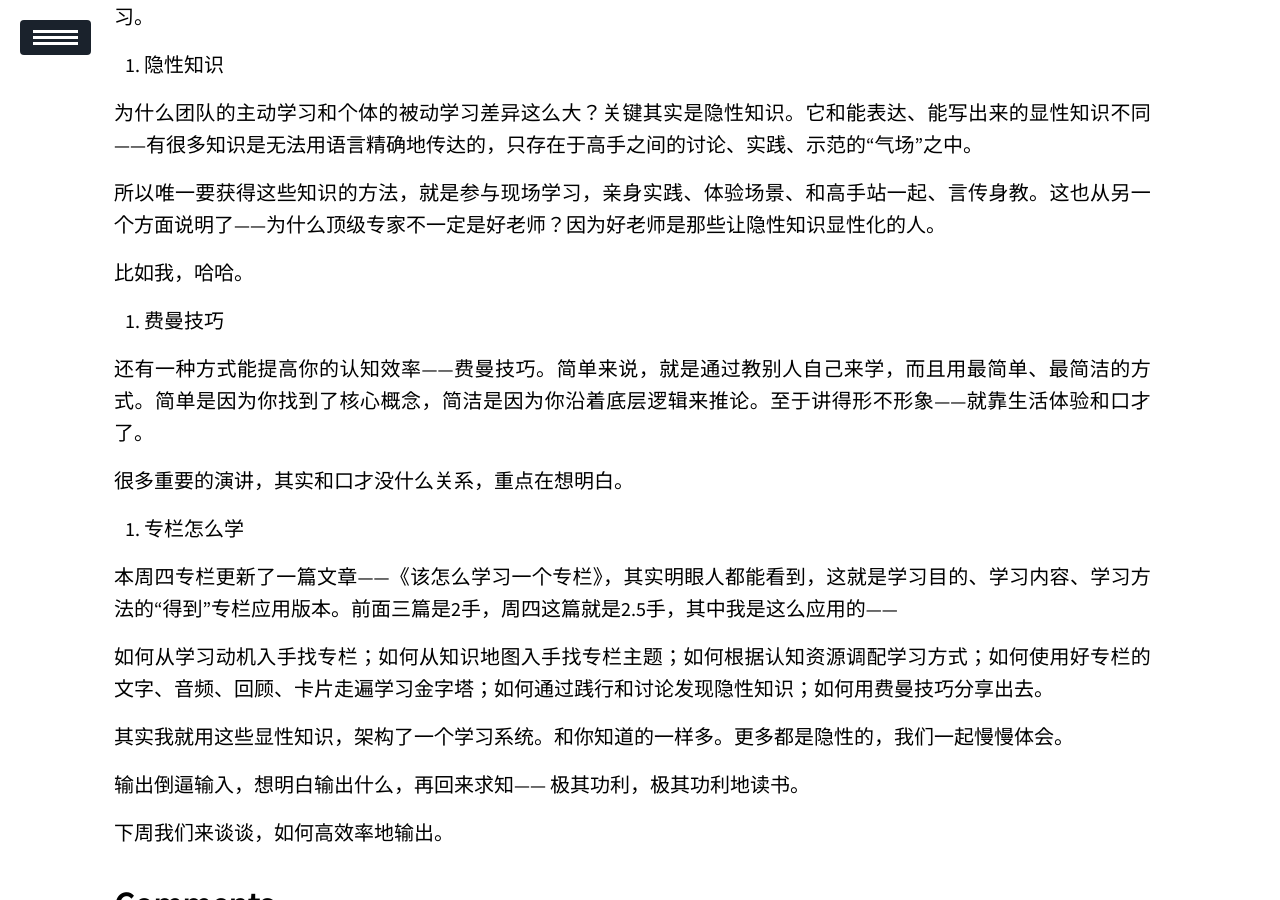
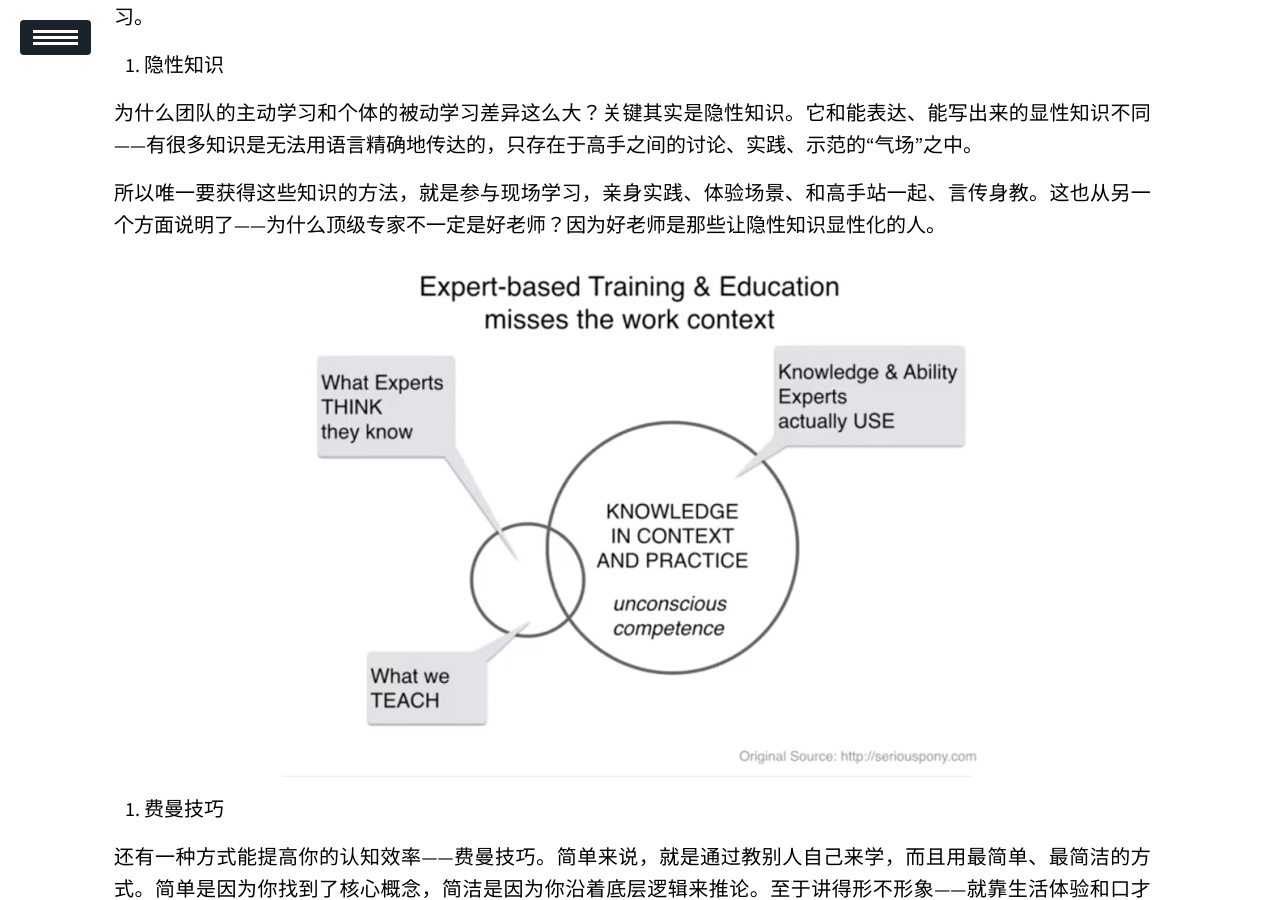
Before and after one commit to Hummmm/hummmm.github.io, a Jekyll site: the page built from _posts/2020-03-11-learn/2020-03-11-learn.md, in a window 1280 px wide and 900 px high, scrolled down 1789 px. Built offline with Jekyll 4.4.1, drawn with Linux system fonts in a browser that asks for light colours; our own code applies the rules of GitHub Pages for plain Markdown files; a script that is not in the unit is left out.

Commit message:
Update 2020-03-11-learn.md

```diff
--- a/_posts/2020-03-11-learn/2020-03-11-learn.md
+++ b/_posts/2020-03-11-learn/2020-03-11-learn.md
@@ -59,7 +59,7 @@ description: 转自超级个体。有效学习真理就六个字： 输出倒逼
 
 所以唯一要获得这些知识的方法，就是参与现场学习，亲身实践、体验场景、和高手站一起、言传身教。这也从另一个方面说明了——为什么顶级专家不一定是好老师？因为好老师是那些让隐性知识显性化的人。
 
-比如我，哈哈。
+![caption](https://github.com/Hummmm/Hummmm.github.io/blob/master/_posts/2020-03-11-learn/learn.jpg?raw=true)
 
 8. 费曼技巧
 
```
